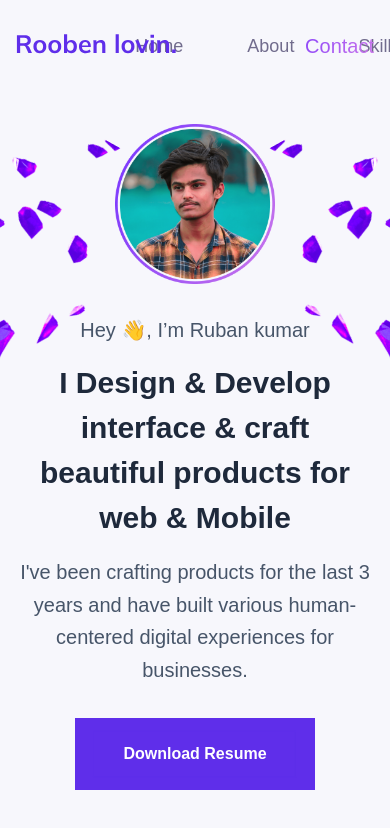
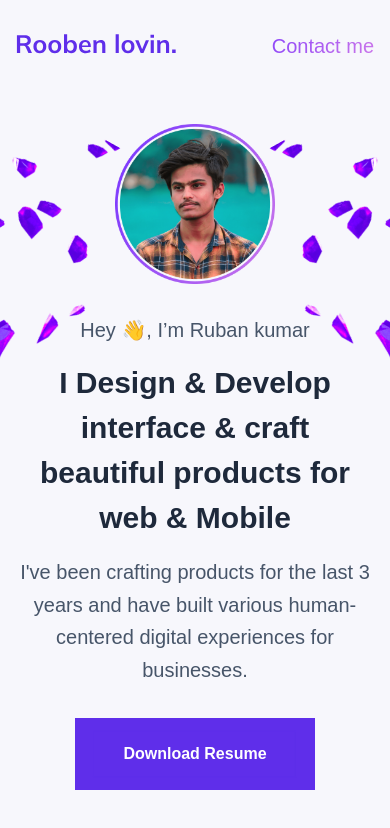
Before and after one commit to rooben-me/rooben-portfolio, a Next.js app: page / in a window 390 px wide. Shown: the top 828 px of the page. Built offline with nearby package versions, Linux system fonts and the light colour scheme; a web font is replaced by a local one.

Commit message:
fixed overflow

```diff
--- a/components/Header.tsx
+++ b/components/Header.tsx
@@ -5,8 +5,8 @@ import crystalImage from "../public/image/crystals.png";
 
 const Header = () => {
   return (
-    <section id="hero" className="my-16 flex mx-auto flex-col items-center ">
-      <figure className="relative overflow-hidden w-[160px] h-[160px] md:w-[320px] md:h-[320px] mx-auto">
+    <section id="hero" className="my-16 flex mx-auto flex-col items-center">
+      <figure className="relative w-[160px] h-[160px] md:w-[320px] md:h-[320px] mx-auto">
         <Image
           src={roobenPhoto}
           alt="A Picture of rooben"
--- a/components/Navbar.tsx
+++ b/components/Navbar.tsx
@@ -20,7 +20,7 @@ const Navbar = () => {
   ];
 
   return (
-    <nav className="grid grid-cols-3">
+    <nav className="grid grid-cols-2 md:grid-cols-3">
       <Image
         src={roobenlogo}
         alt="rooben lovin logo"
@@ -30,7 +30,7 @@ const Navbar = () => {
         className="place-self-start"
       />
 
-      <div className="flex gap-16 mx-auto items-center">
+      <div className="hidden md:flex md:gap-16 md:mx-auto md:items-center">
         {navItems.map(({ name, href }) => (
           <Link key={name} href={href}>
             <a className="text-link text-lg hover:text-primary-main transition-colors ease-in-out duration-500">
@@ -42,7 +42,7 @@ const Navbar = () => {
 
       <Link href="#">
         <a className="primary-gradient text-xl place-self-end font-medium">
-          Contact
+          Contact me
         </a>
       </Link>
     </nav>
--- a/styles/globals.css
+++ b/styles/globals.css
@@ -19,6 +19,7 @@
 
 body {
   line-height: 1.5;
+  overflow-x: hidden;
   -webkit-font-smoothing: antialiased;
 }
 
```
